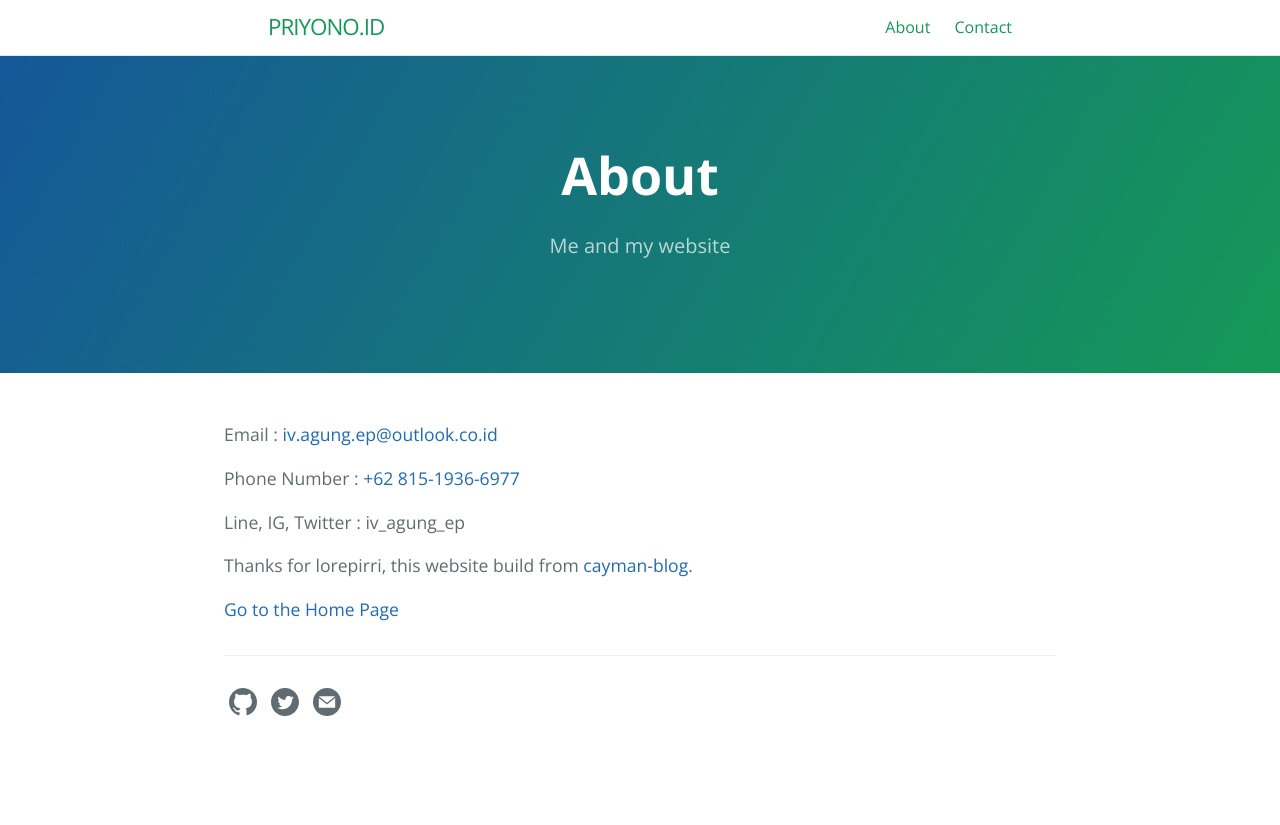
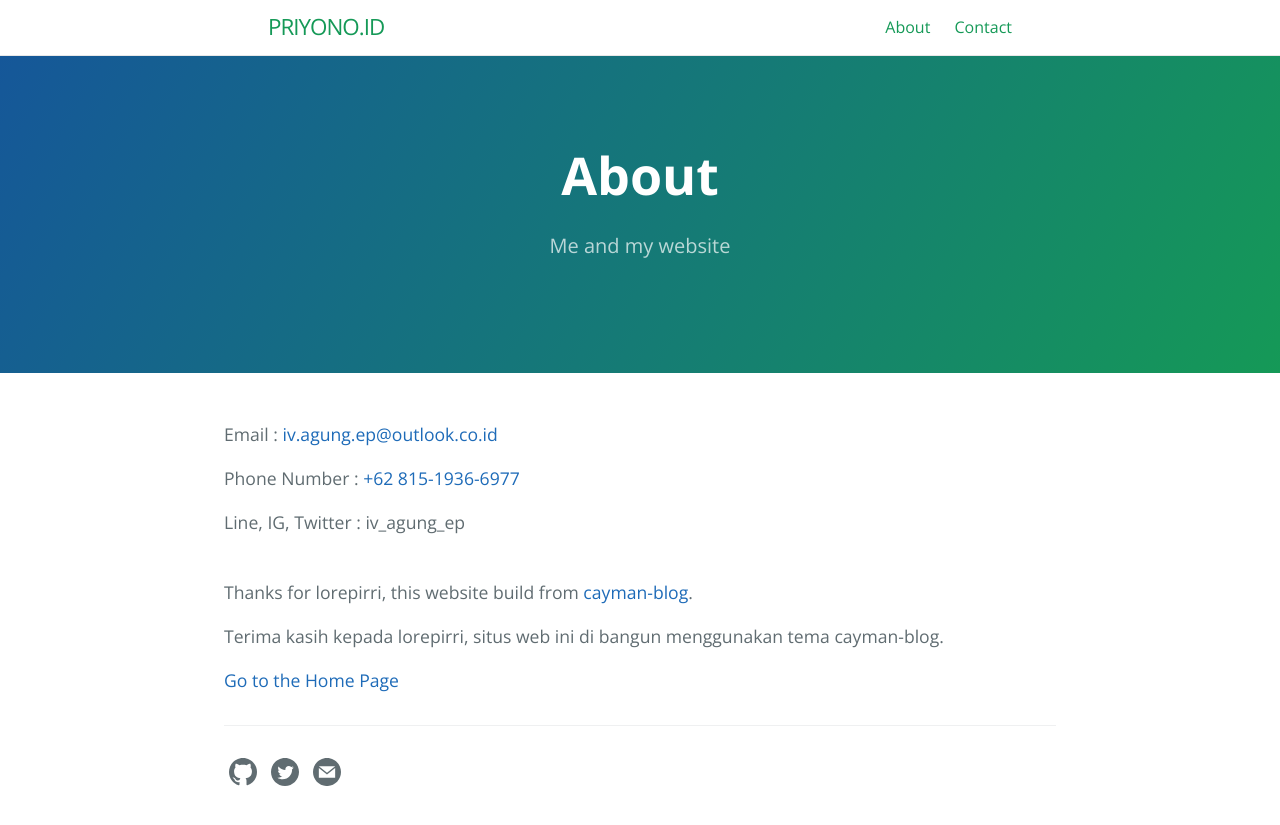
Before and after one commit to agungpriyono/agungpriyono.github.io, a Jekyll site: the page built from about.md, in a window 1280 px wide. Shown: the top 825 px of the page. Built offline with Jekyll 4.4.1, drawn with Linux system fonts in a browser that asks for light colours.

Commit message:
update about.md

```diff
--- a/about.md
+++ b/about.md
@@ -11,6 +11,9 @@ Phone Number : [+62 815-1936-6977](tel:+6281519366977)
 
 Line, IG, Twitter : iv_agung_ep
 
+<br>
 Thanks for lorepirri, this website build from [cayman-blog](https://github.com/lorepirri/cayman-blog).
 
+Terima kasih kepada lorepirri, situs web ini di bangun menggunakan tema cayman-blog.
+
 [Go to the Home Page]({{ site.url }}{{ site.baseurl }})
```
